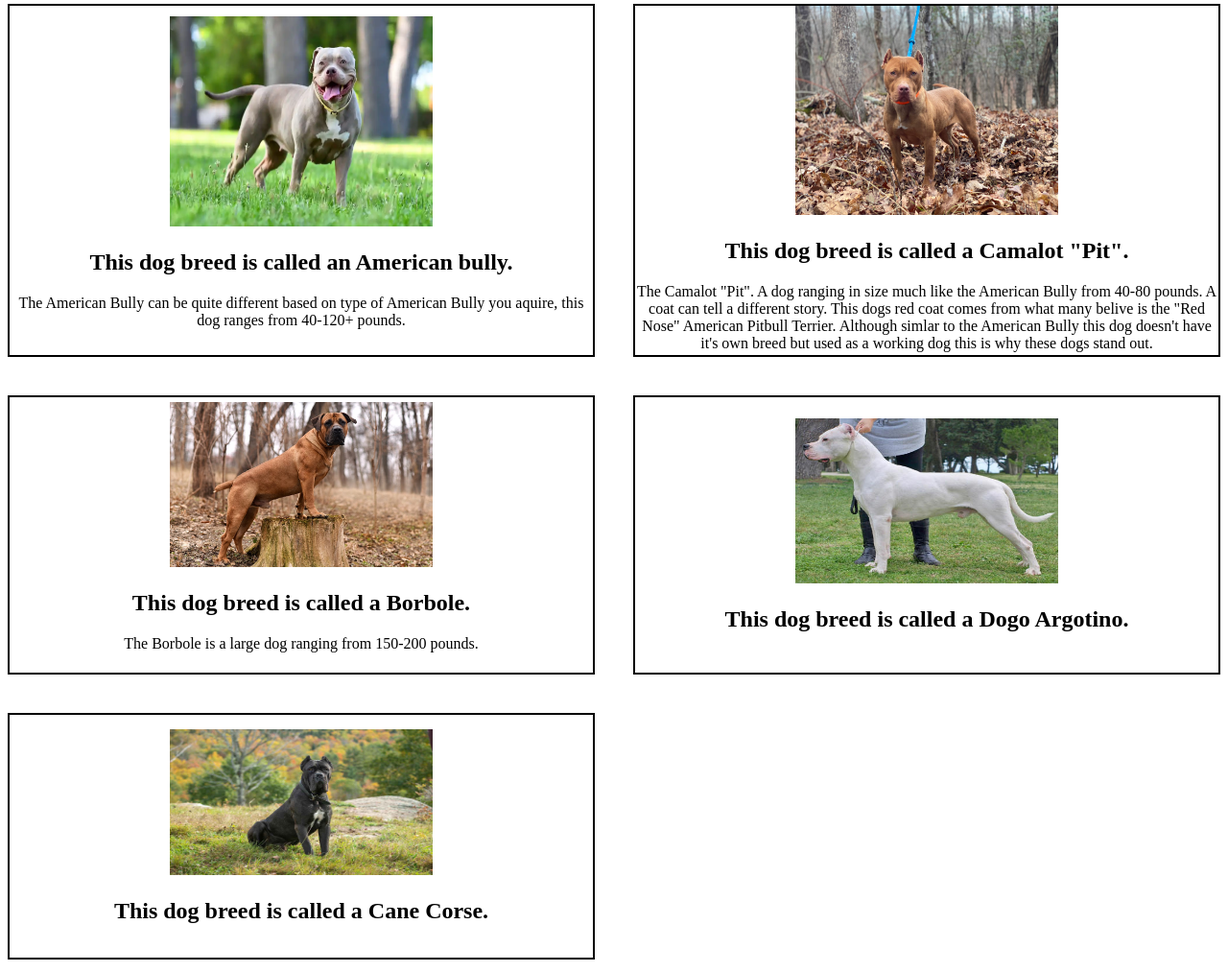
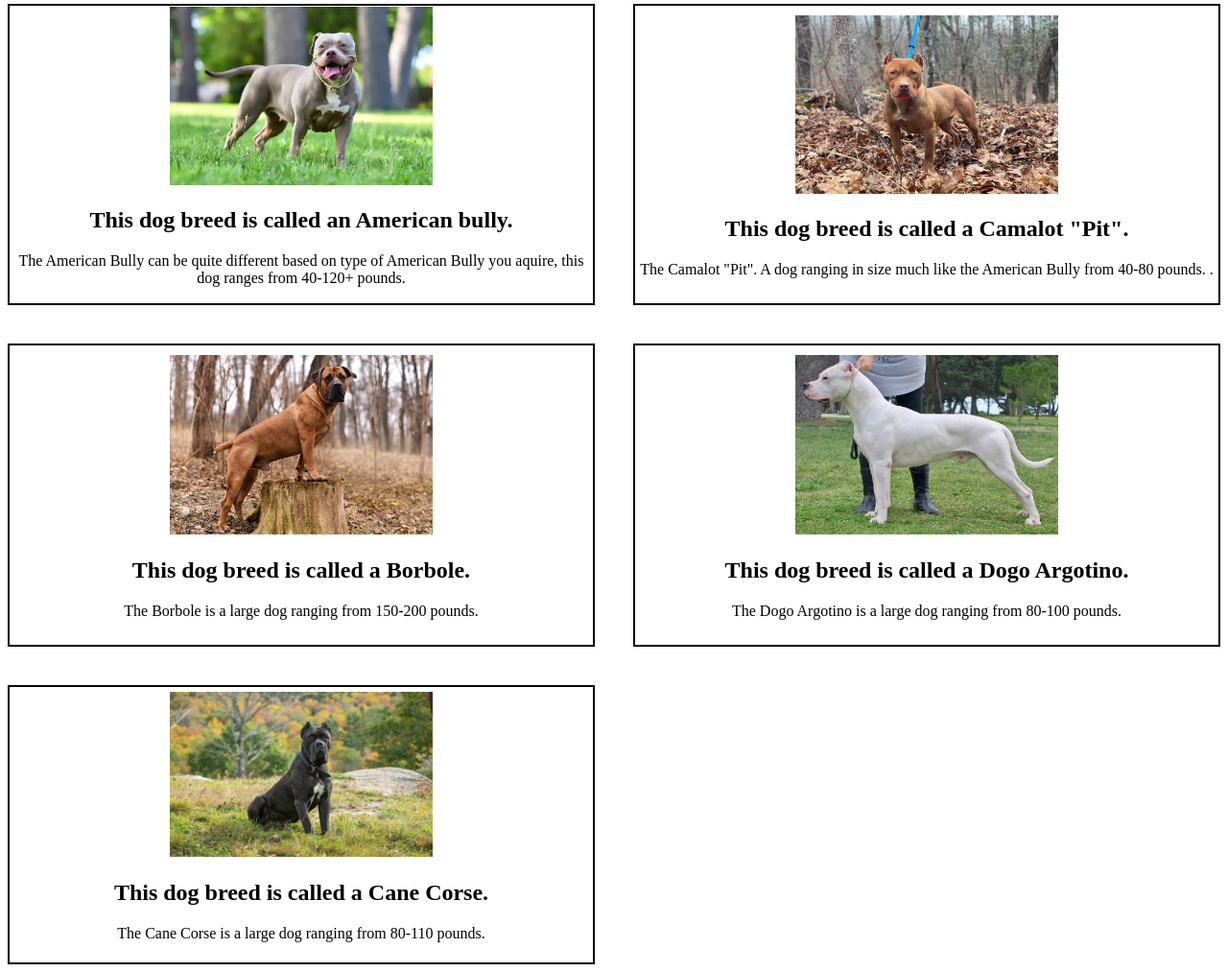
Before and after one commit to Mitchell-610/Dogs, a plain HTML site: page index.html in a window 1280 px wide. Shown: the part 590-1603 px from the top of the page at 96% size. Drawn offline with Linux system fonts and the light colour scheme.

Commit message:
Uneeded classes removed.

```diff
--- a/index.html
+++ b/index.html
@@ -20,43 +20,42 @@
 
 <main>
     <section class="breeds">
-        <div class="apbt">
+    <!--Talk about breeds orgins in future interactive site-->
+        <div>
             <img src="./assets/pics/american pit bull terrier.jpg" alt="">
             <h2>This dog breed is called a American pit bull terrier.</h2>
             <p>The American Pit Bull Terrier is a medium sized dog ranging from 30-60 pounds.</p>
         </div>
-        <div class="sbt">
+        <div>
             <img src="./assets/pics/staffordshire bull terrier.jpg" alt="">
             <h2>This dog breed is called a Staffordshire Bull Terrier.</h2>
             <p>The Staffordshire Bull Terrier ranging from 28-40 pounds. </p>
         </div>
-
-        <div class="ab">
+        <div>
             <img src="./assets/pics/American bully.webp" alt="">
             <h2>This dog breed is called an American bully.</h2>
             <p>The American Bully can be quite different based on type of American Bully you aquire, this dog ranges from 40-120+ pounds. </p>
-            <!--Talk about breeds orgins in future interactive site-->
         </div>
-        <div class="cp">
+        <div>
             <img src="./assets/pics/camelotpit.jpg" alt="">
             <h2>This dog breed is called a Camalot "Pit".</h2>
-            <p>The Camalot "Pit". A dog ranging in size much like the American Bully from 40-80 pounds. A coat can tell a different story. This dogs red coat comes from what many belive is the "Red Nose" American Pitbull Terrier. Although simlar to the American Bully this dog doesn't have it's own breed but used as a working dog this is why these dogs stand out. </p>
+            <p>The Camalot "Pit". A dog ranging in size much like the American Bully from 40-80 pounds. <!--A coat can tell a different story. This dogs red coat comes from what many belive is the "Red Nose" American Pitbull Terrier. Although simlar to the American Bully this dog doesn't have it's own breed but used as a working dog this is why these dogs stand out-->. </p>
 
         </div>
-        <div class="b">
+        <div>
             <img src="./assets/pics/boerbole.jpg" alt="">
             <h2>This dog breed is called a Borbole.</h2>
             <p>The Borbole is a large dog ranging from 150-200 pounds. </p>
-
         </div>
-        <div class="da">
+        <div>
             <img src="./assets/pics/dogo.jpg" alt="">
             <h2>This dog breed is called a Dogo Argotino.</h2>
-
+            <p>The Dogo Argotino is a large dog ranging from 80-100 pounds. </p>
         </div>
-        <div class="cc">
+        <div>
             <img src="./assets/pics/cane_corso.jpg" alt="">
             <h2>This dog breed is called a Cane Corse.</h2>
+            <p>The Cane Corse is a large dog ranging from 80-110 pounds. </p>
         </div>
     </section>
 </main>
```
